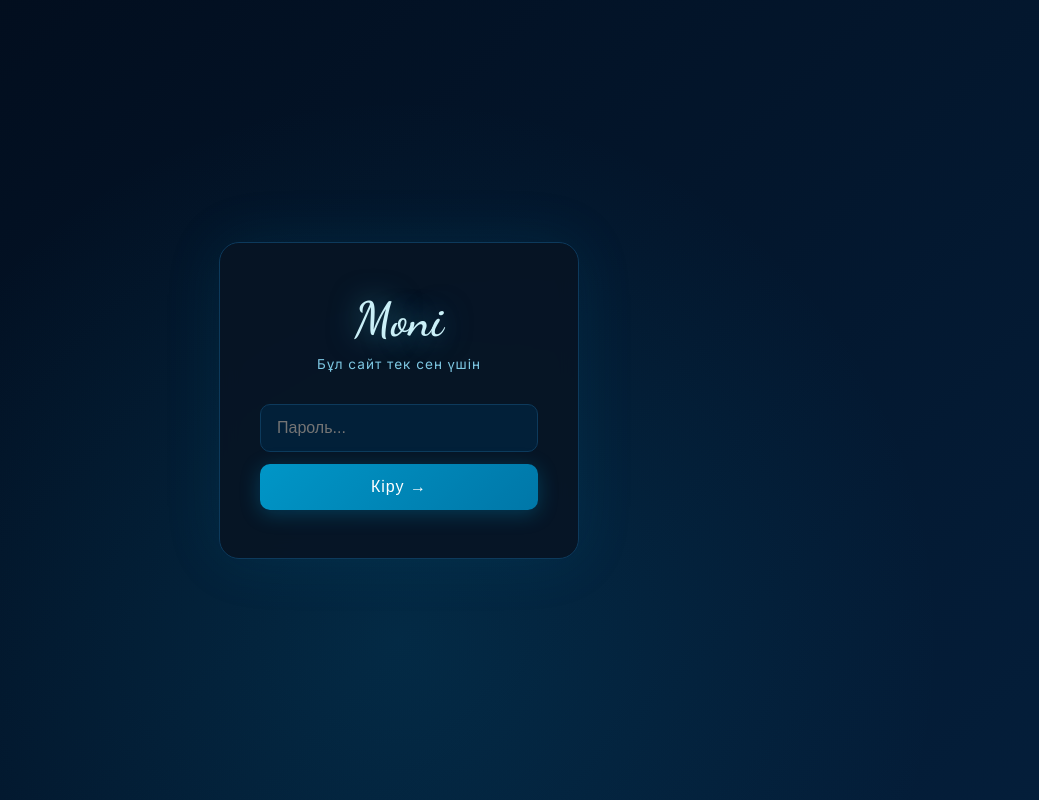
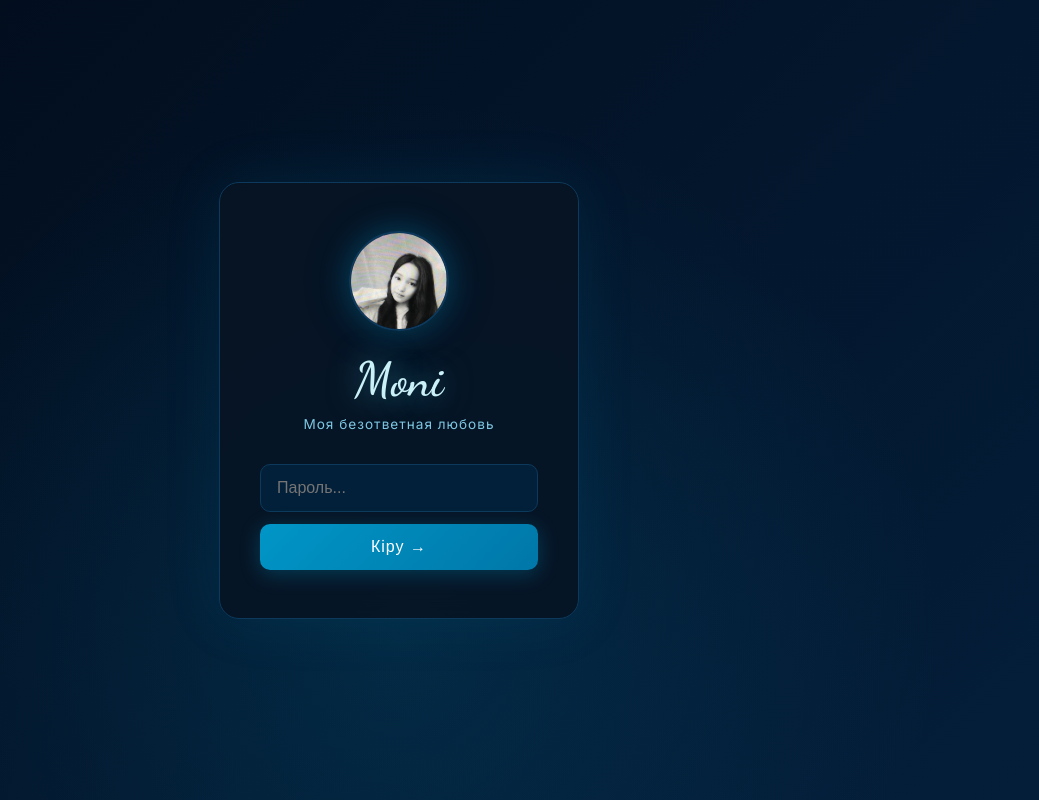
Before and after one commit to yeaska0/moni-site, a website: page index.html in a window 1280 px wide. Shown: the top 800 px of the page, without its empty margins (241-1280 px from the left). Drawn offline with Linux system fonts and the light colour scheme.

Commit message:
Gate: add Moni photo + Russian subtitle

```diff
--- a/index.html
+++ b/index.html
@@ -11,8 +11,9 @@
 
 <div id="gate">
   <div class="gate-box">
+    <img class="gate-photo" src="assets/images/moni-gate.jpg" alt="Moni">
     <div class="gate-logo">Moni</div>
-    <div class="gate-sub">Бұл сайт тек сен үшін</div>
+    <div class="gate-sub">Моя безответная любовь</div>
     <input class="gate-input" id="gatePass" type="password" placeholder="Пароль..."
       onkeydown="if(event.key==='Enter')checkGate()">
     <button class="gate-btn" onclick="checkGate()">Кіру →</button>
--- a/style.css
+++ b/style.css
@@ -56,6 +56,18 @@ body {
   position: relative;
   backdrop-filter: blur(10px);
   box-shadow: 0 0 60px rgba(0,150,199,0.1);
+}
+
+.gate-photo {
+  width: 100px;
+  height: 100px;
+  border-radius: 50%;
+  object-fit: cover;
+  object-position: center top;
+  border: 2px solid #0d3a5c;
+  margin: 0 auto 20px;
+  display: block;
+  box-shadow: 0 0 30px rgba(0,150,199,0.3), 0 0 60px rgba(0,150,199,0.1);
 }
 
 .gate-logo {
```
Also changed, not shown: assets/images/moni-gate.jpg (added).
